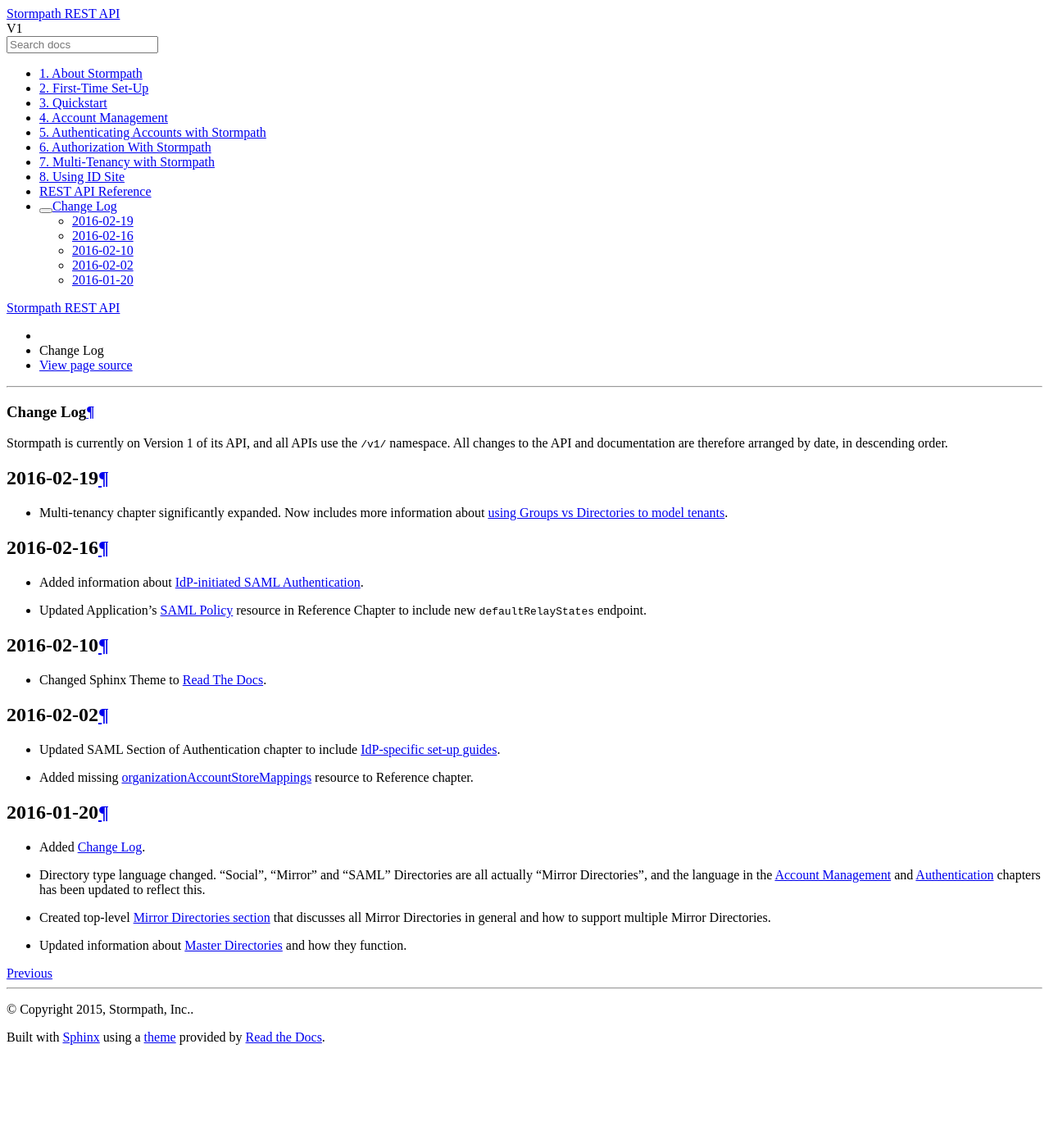
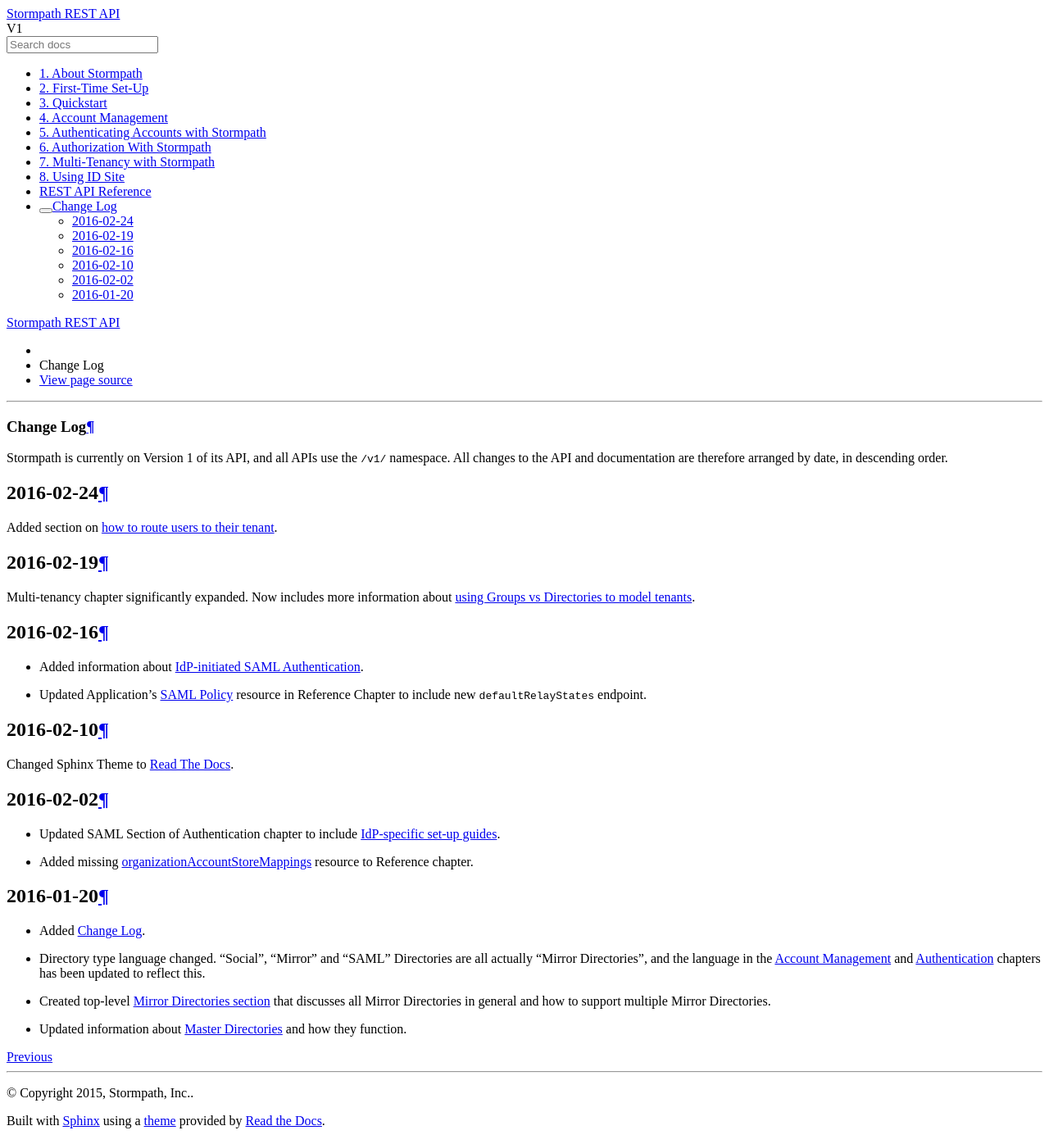
Before and after one commit to stormpath/stormpath-documentation, a Sphinx documentation site: the page built from source/changelog.rst, in a window 1280 px wide. Shown: the whole page at 82% size. Built offline with Sphinx 7.4.7 and the Read the Docs theme 2.0.0, drawn with Linux system fonts in a browser that asks for light colours; before the commit the page ends 1283 px from its top, so only the background shows below that.

```diff
--- a/source/changelog.rst
+++ b/source/changelog.rst
@@ -28,14 +28,15 @@ Stormpath is currently on Version 1 of its API, and all APIs use the ``/v1/`` na
 
     Link to Tweet or blog post announcing changes (if applicable)
 
-    2016-02-??
+2016-02-24
+==========
 
-    - Added section on :ref:`how to route users to their tenant <multitenant-routing-users>`.
+Added section on :ref:`how to route users to their tenant <multitenant-routing-users>`.
 
 2016-02-19
 ==========
 
-- Multi-tenancy chapter significantly expanded. Now includes more information about :ref:`using Groups vs Directories to model tenants <multitenancy-strategies>`.
+Multi-tenancy chapter significantly expanded. Now includes more information about :ref:`using Groups vs Directories to model tenants <multitenancy-strategies>`.
 
 2016-02-16
 ==========
@@ -46,7 +47,7 @@ Stormpath is currently on Version 1 of its API, and all APIs use the ``/v1/`` na
 2016-02-10
 ==========
 
-- Changed Sphinx Theme to `Read The Docs <http://docs.readthedocs.org/en/latest/theme.html>`_.
+Changed Sphinx Theme to `Read The Docs <http://docs.readthedocs.org/en/latest/theme.html>`_.
 
 2016-02-02
 ==========
--- a/source/quickstart.rst
+++ b/source/quickstart.rst
@@ -151,13 +151,13 @@ Now that we've created an Application, let's create a user Account so someone ca
     curl --request POST \
       --user $SP_API_KEY_ID:$SP_API_KEY_SECRET \
       --header 'content-type: application/json' \
-      --url "https://api.stormpath.com/v1/applications/1gk4Dxzi6o4PbdlEXampLE/accounts"
+      --url "https://api.stormpath.com/v1/applications/1gk4Dxzi6o4PbdlEXampLE/accounts" \
       --data '{
       "givenName": "Joe",
       "surname": "Stormtrooper",
       "username": "tk421",
       "email": "tk421@stormpath.com",
-      "password":"Changeme1",
+      "password":"Changeme1"
       }'
 
   This would return this response:
```
Also changed, not shown: source/multitenancy.rst (+10 -5 lines).
